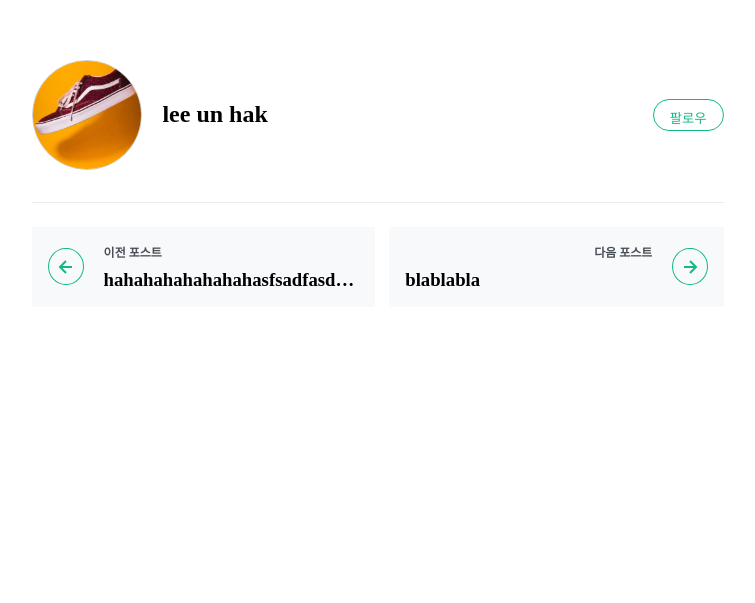
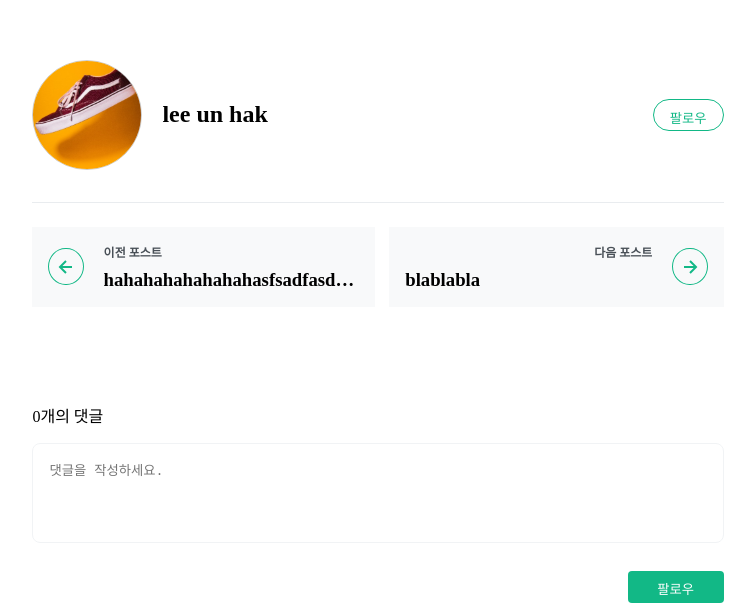
Before and after one commit to dldnsgkr/jjamphong_blog_frontend, a Vue app: page /item/1 in a window 1280 px wide. Shown: the part 513-1116 px from the top of the page, without its empty margins (262-1017 px from the left). Before the commit the page ends 916 px from the top, so only its background shows below. Built offline with nearby package versions, Linux system fonts and the light colour scheme.

Commit message:
Feat: Finishing the comment input area and adding a dedicated input button.

```diff
--- /dev/null
+++ b/src/components/web/button/InputButton.vue
@@ -0,0 +1,43 @@
+<script setup lang="ts">
+type ButtonPropsType = {
+  text: string;
+  color?: 'basic';
+  animationtype?: 'bright';
+  width?: string;
+};
+const props = withDefaults(defineProps<ButtonPropsType>(), {
+  color: 'basic',
+  width: '6rem',
+});
+</script>
+
+<template>
+  <button
+    :class="[props.color, props.animationtype]"
+    :style="{ width }"
+  >
+    {{ props.text }}
+  </button>
+</template>
+
+<style scoped lang="scss">
+button {
+  height: 2rem;
+  padding: 0.5rem 1rem;
+  border-radius: 0.25rem;
+}
+
+.basic {
+  color: #fff;
+  background-color: #12b886;
+  border: none;
+  cursor: pointer;
+}
+
+.bright {
+  transition: filter 0.3s ease;
+  &:hover {
+    filter: brightness(1.2);
+  }
+}
+</style>
--- /dev/null
+++ b/src/components/web/input/BasicTextArea.vue
@@ -0,0 +1,32 @@
+<script setup lang="ts">
+type TextAreaPropsType = {
+  placeholder?: string;
+  width?: string;
+  height?: string;
+};
+const props = withDefaults(
+  defineProps<TextAreaPropsType>(),
+  {
+    width: '100%',
+    height: '100px',
+  }
+);
+</script>
+
+<template>
+  <textarea
+    :placeholder="props.placeholder"
+    :style="{
+      width: props.width,
+      height: props.height,
+      resize: 'none',
+      border: '1px solid #F1F3F5',
+      borderRadius: '0.5rem',
+      padding: '1rem',
+      outline: 'none',
+      boxSizing: 'border-box',
+    }"
+  ></textarea>
+</template>
+
+<style scoped lang="scss"></style>
--- a/src/views/ItemDetail.vue
+++ b/src/views/ItemDetail.vue
@@ -1,7 +1,9 @@
 <script setup lang="ts">
 import BeSideRoutingBox from '@components/web/box/BeSideRoutingBox.vue';
 import BasicButton from '@components/web/button/BasicButton.vue';
+import InputButton from '@components/web/button/InputButton.vue';
 import Contour from '@components/web/Contour.vue';
+import BasicTextArea from '@components/web/input/BasicTextArea.vue';
 import LinkTag from '@components/web/tag/LinkTag.vue';
 </script>
 
@@ -50,10 +52,20 @@ import LinkTag from '@components/web/tag/LinkTag.vue';
         <BeSideRoutingBox title="blablabla" align="right" />
       </div>
     </section>
+    <section class="comment-container">
+      <p class="commentCount">0개의 댓글</p>
+      <div class="comment-writing-area">
+        <BasicTextArea placeholder="댓글을 작성하세요." />
+      </div>
+      <InputButton text="팔로우" animationtype="bright" />
+    </section>
   </main>
 </template>
 
 <style scoped lang="scss">
+section {
+  width: 60%;
+}
 .title {
   font-size: 3rem;
   line-height: 1.5;
@@ -77,7 +89,6 @@ import LinkTag from '@components/web/tag/LinkTag.vue';
   flex-direction: column;
   align-items: center;
   .detailSection-container {
-    width: 60%;
     @media (max-width: 800px) {
       width: 80%;
     }
@@ -108,7 +119,6 @@ import LinkTag from '@components/web/tag/LinkTag.vue';
     }
   }
   .contents-footer {
-    width: 60%;
     margin-top: 16rem;
     margin-bottom: 6rem;
     .footer-first-container {
@@ -157,5 +167,18 @@ import LinkTag from '@components/web/tag/LinkTag.vue';
       gap: 2%;
     }
   }
+  .comment-container {
+    display: flex;
+    flex-direction: column;
+    align-items: end;
+    .commentCount {
+      margin-bottom: 1rem;
+      align-self: self-start;
+    }
+    .comment-writing-area {
+      width: 100%;
+      margin-bottom: 1.5rem;
+    }
+  }
 }
 </style>
```
